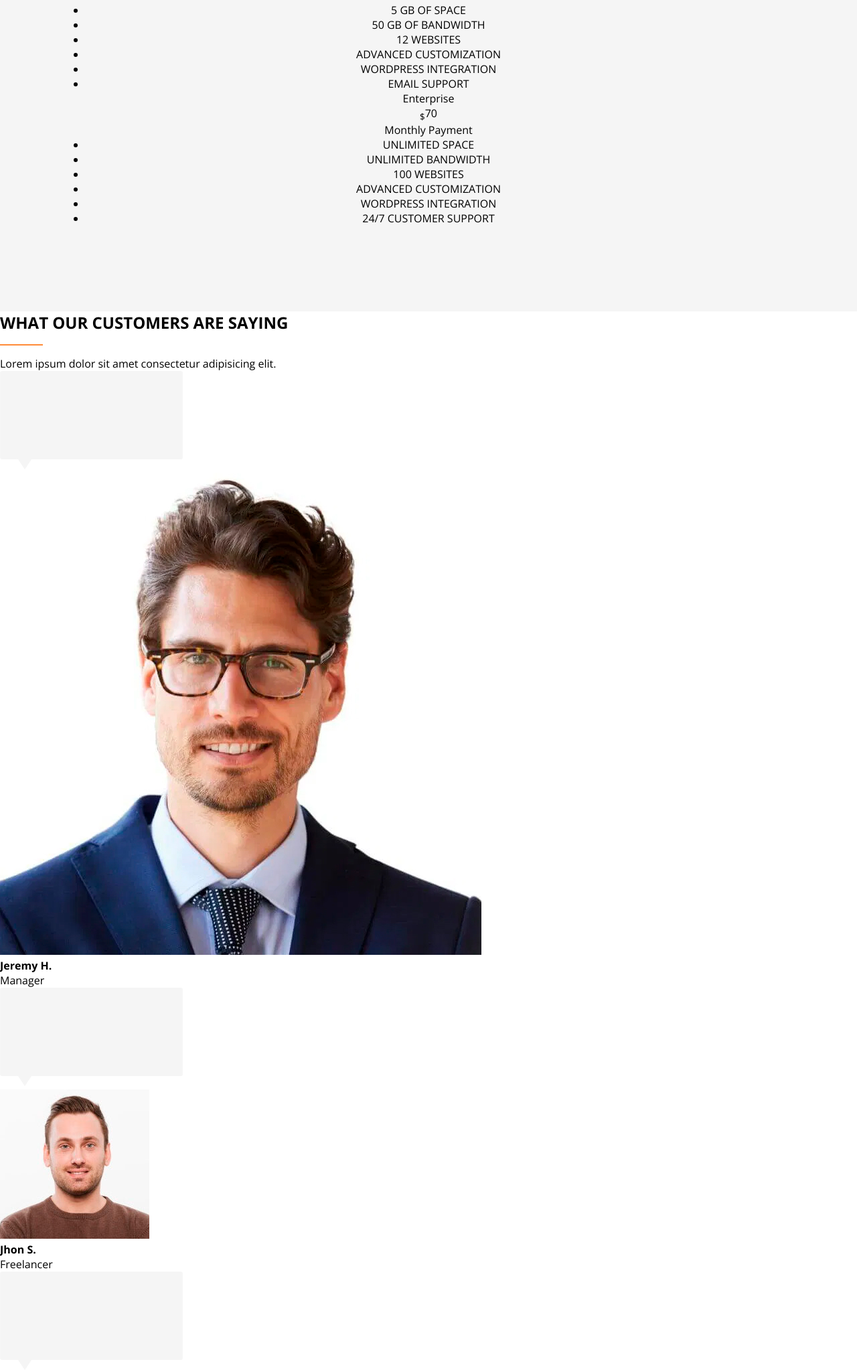
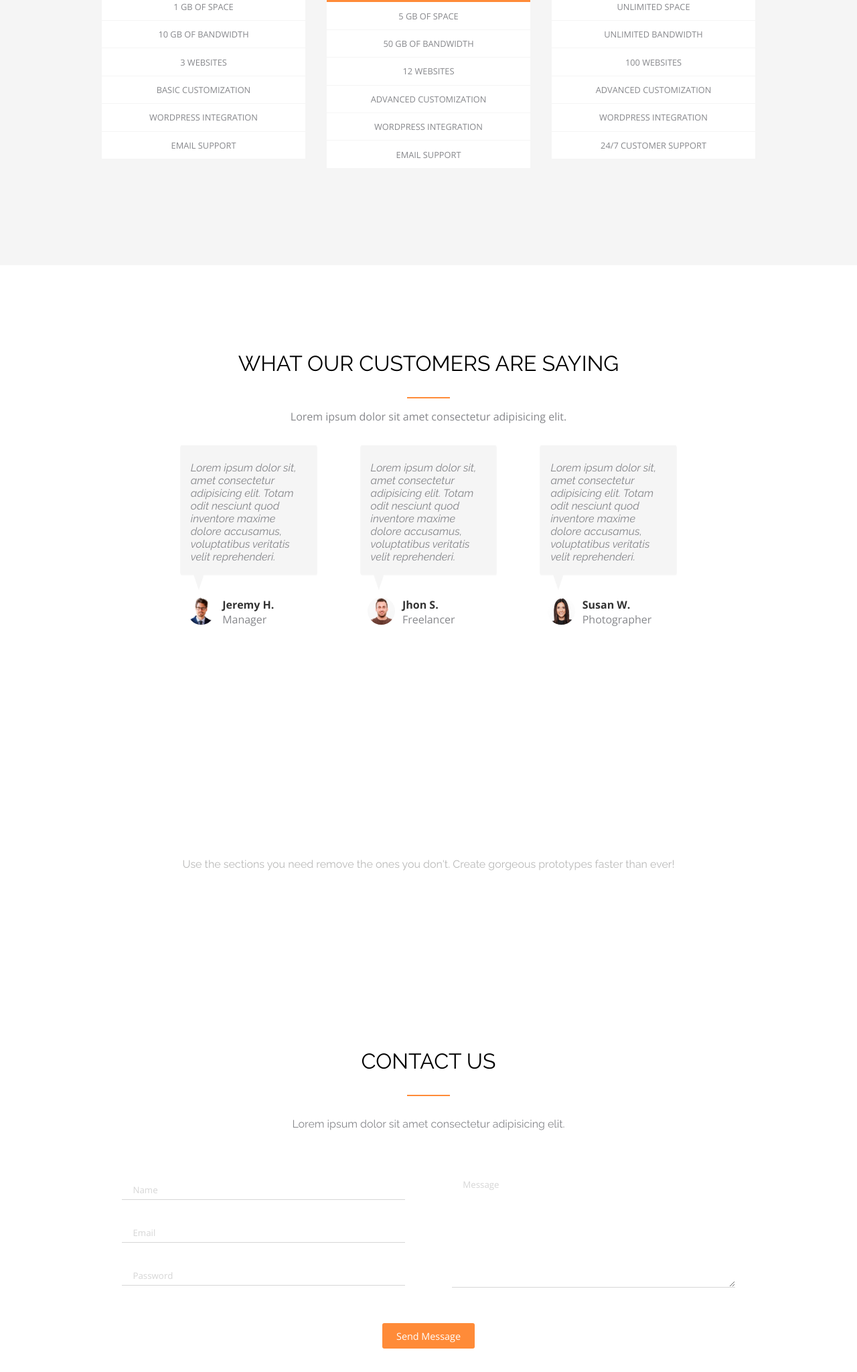
Before and after one commit to AlanGut22/ProyectoAxit-AlanGutierrez-3144886, a plain HTML site: page index.html in a window 1280 px wide. Shown: the part 4145-6194 px from the top of the page at 67% size. Drawn offline with nearby package versions, Linux system fonts and the light colour scheme.

Commit message:
Cuarto commit

```diff
--- a/index.html
+++ b/index.html
@@ -1,11 +1,13 @@
 <!DOCTYPE html>
 <html lang="es">
+
 <head>
 	<meta charset="UTF-8" />
 	<meta name="viewport" content="width=device-width, initial-scale=1.0" />
 	<link rel="stylesheet" href="styles/style.css" />
 	<title>Inicio</title>
 </head>
+
 <body>
 	<header>
 		<nav>
@@ -23,7 +25,9 @@
 				<img src="assets/images/Logo.png" alt="Logo axit">
 				<h1>MODERN AXURE TEMPLATE FOR BEAUTIFUL PROTOTYPES</h1>
 				<hr class="hr-blanco">
-				<p class="parrafo">Lorem ipsum dolor sit, amet consectetur adipisicing elit. Debitis quasi non eaque obcaecati accusantium iure veritatis, quas quod odit ex laborum ea saepe consequuntur commodi dolor unde enim. Sunt, quo.</p>
+				<p class="parrafo">Lorem ipsum dolor sit, amet consectetur adipisicing elit. Debitis quasi non eaque
+					obcaecati accusantium iure veritatis, quas quod odit ex laborum ea saepe consequuntur commodi dolor
+					unde enim. Sunt, quo.</p>
 				<button class="btn-blanco">Download</button>
 			</div>
 			<form action="#">
@@ -67,7 +71,11 @@
 		</div>
 		<div class="texto">
 			<h2>Tabs with soft transitioning effect.</h2>
-			<p>Lorem ipsum, dolor sit amet consectetur adipisicing elit. Quia sunt nihil qui dolor delectus itaque aperiam maxime porro omnis fugiat. Sunt debitis quisquam ab Ratione, alias eligendi eum deleniti corrupti!, Lorem ipsum dolor sit amet consectetur, adipisicing elit.<br><br> deleniti, eaque sapiente explicabo quos aliquid. Cumque, fuga perspiciatis.Temporibus sapiente consectetur sit delectus incidunt!</p>
+			<p>Lorem ipsum, dolor sit amet consectetur adipisicing elit. Quia sunt nihil qui dolor delectus itaque
+				aperiam maxime porro omnis fugiat. Sunt debitis quisquam ab Ratione, alias eligendi eum deleniti
+				corrupti!, Lorem ipsum dolor sit amet consectetur, adipisicing elit.<br><br> deleniti, eaque sapiente
+				explicabo quos aliquid. Cumque, fuga perspiciatis.Temporibus sapiente consectetur sit delectus incidunt!
+			</p>
 			<button class="btn-naranja">Download</button>
 		</div>
 		<div class="imagen">
@@ -84,7 +92,8 @@
 		<div class="texto">
 			<h2>Sub list section</h2>
 			<hr class="hr-naranja">
-			<p class="parrafo">Lorem ipsum dolor sit amet consectetur adipisicing elit. Placeat atque eum repellat quo reiciendis quam optio, voluptates suscipit quia odio magni dolore amet nobis accusantium.</p>
+			<p class="parrafo">Lorem ipsum dolor sit amet consectetur adipisicing elit. Placeat atque eum repellat quo
+				reiciendis quam optio, voluptates suscipit quia odio magni dolore amet nobis accusantium.</p>
 			<div class="list">
 				<div class="list-1">
 					<div class="imagen-1">
@@ -92,7 +101,8 @@
 					</div>
 					<div class="list-2">
 						<p class="titulo">Title</p>
-						<p class="descripcion">Lorem ipsum, dolor sit amet consectetur adipisicing elit. Sapiente consequuntur molestiae magni.</p>
+						<p class="descripcion">Lorem ipsum, dolor sit amet consectetur adipisicing elit. Sapiente
+							consequuntur molestiae magni.</p>
 					</div>
 				</div>
 				<div class="list-1">
@@ -101,7 +111,9 @@
 					</div>
 					<div class="list-2">
 						<p class="titulo">Title</p>
-						<p class="descripcion">Lorem ipsum, dolor sit amet consectetur adipisicing elit. Sapiente consequuntur molestiae magni ad ab magnam explicabo provident ducimus, optio praesentium.</p>
+						<p class="descripcion">Lorem ipsum, dolor sit amet consectetur adipisicing elit. Sapiente
+							consequuntur molestiae magni ad ab magnam explicabo provident ducimus, optio praesentium.
+						</p>
 					</div>
 				</div>
 			</div>
@@ -114,7 +126,10 @@
 		<div class="texto">
 			<h2>Standard Picture Section</h2>
 			<hr class="hr-naranja">
-			<p>Lorem ipsum dolor sit amet consectetur adipisicing elit. Placeat atque eum repellat quo reiciendis quam optio, voluptates suscipit quia odio magni dolore amet nobis accusantium? Sit molestiae possimus repellat odit  consequuntur quae dolore voluptatibus, atque.<br><br>Lorem ipsum, dolor sit amet consectetur adipisicing elit. Illum omnis delectus, debitis ex libero numquam nam quaerat.</p>
+			<p>Lorem ipsum dolor sit amet consectetur adipisicing elit. Placeat atque eum repellat quo reiciendis quam
+				optio, voluptates suscipit quia odio magni dolore amet nobis accusantium? Sit molestiae possimus
+				repellat odit consequuntur quae dolore voluptatibus, atque.<br><br>Lorem ipsum, dolor sit amet
+				consectetur adipisicing elit. Illum omnis delectus, debitis ex libero numquam nam quaerat.</p>
 		</div>
 		<div class="imagen">
 			<img src="assets/images/image3.png" alt="">
@@ -131,17 +146,20 @@
 			<div class="tarjeta">
 				<img src="assets/images/icon2.png" alt="">
 				<p class="titulo"><strong>Thougtful Design</strong></p>
-				<p class="texto">Lorem ipsum, dolor sit amet consectetur adipisicing elit. Illum omnis delectus, debitis ex libero numquam nam quaerat consequuntur quae.</p>
+				<p class="texto">Lorem ipsum, dolor sit amet consectetur adipisicing elit. Illum omnis delectus, debitis
+					ex libero numquam nam quaerat consequuntur quae.</p>
 			</div>
 			<div class="tarjeta">
 				<img src="assets/images/icon3.png" alt="">
 				<p class="titulo"><strong>Well Crafted</strong></p>
-				<p class="texto">Lorem ipsum, dolor sit amet consectetur adipisicing elit. Illum omnis delectus, debitis ex libero numquam nam quaerat consequuntur quae.</p>
+				<p class="texto">Lorem ipsum, dolor sit amet consectetur adipisicing elit. Illum omnis delectus, debitis
+					ex libero numquam nam quaerat consequuntur quae.</p>
 			</div>
 			<div class="tarjeta">
 				<img src="assets/images/icon4.png" alt="">
 				<p class="titulo"><strong>Easy to Customize</strong></p>
-				<p class="texto">Lorem ipsum, dolor sit amet consectetur adipisicing elit. Illum omnis delectus, debitis ex libero numquam nam quaerat consequuntur quae.</p>
+				<p class="texto">Lorem ipsum, dolor sit amet consectetur adipisicing elit. Illum omnis delectus, debitis
+					ex libero numquam nam quaerat consequuntur quae.</p>
 			</div>
 		</div>
 	</section>
@@ -151,12 +169,14 @@
 	<section class="seccion-6">
 		<h2>PRICING OPTIONS</h2>
 		<hr class="hr-naranja">
-		<p>Lorem ipsum dolor sit amet consectetur adipisicing elit.</p>
+		<p class="texto">Lorem ipsum dolor sit amet consectetur adipisicing elit.</p>
 		<div class="tarjetas">
 			<div class="tarjeta">
+				<div class="cabeza">
 					<p class="titulo">Basic</p>
-				<p class="price"><sub>$</sub>0</p>
+					<p class="price"><span>$</span>0</p>
 					<p class="subtitulo">Free for life</p>
+				</div>
 				<ul>
 					<li>1 GB OF SPACE</li>
 					<li>10 GB OF BANDWIDTH</li>
@@ -167,9 +187,11 @@
 				</ul>
 			</div>
 			<div class="tarjeta">
+				<div class="cabeza">
 					<p class="titulo">Professional</p>
-				<p class="price"><sub>$</sub>19</p>
-				<p class="subtitulo">Monthly Payment</p>
+					<p class="price"><span>$</span>19</p>
+					<p class="subtitulo"><i>Monthly Payment</i></p>
+				</div>
 				<p class="especial">OUR MOST POPULAR</p>
 				<ul>
 					<li>5 GB OF SPACE</li>
@@ -181,9 +203,11 @@
 				</ul>
 			</div>
 			<div class="tarjeta">
+				<div class="cabeza">
 					<p class="titulo">Enterprise</p>
-				<p class="price"><sub>$</sub>70</p>
-				<p class="subtitulo">Monthly Payment</p>
+					<p class="price"><span>$</span>70</p>
+					<p class="subtitulo"><i>Monthly Payment</i></p>
+				</div>
 				<ul>
 					<li>UNLIMITED SPACE</li>
 					<li>UNLIMITED BANDWIDTH</li>
@@ -201,27 +225,54 @@
 	<section class="seccion-7">
 		<h2>WHAT OUR CUSTOMERS ARE SAYING</h2>
 		<hr class="hr-naranja">
-		<p>Lorem ipsum dolor sit amet consectetur adipisicing elit.</p>
+		<p class="texto">Lorem ipsum dolor sit amet consectetur adipisicing elit.</p>
 		<div class="tarjetas">
 			<div class="tarjeta">
-				<img src="assets/images/textBubble.png" alt="">
+				<div class="dialogo">
+					<p class="dialogo-1"><i>Lorem ipsum dolor sit, amet consectetur adipisicing elit. Totam odit
+							nesciunt quod inventore maxime dolore accusamus, voluptatibus veritatis velit
+							reprehenderi.</i></p>
+				</div>
 				<div class="persona">
+					<div class="imagen">
 						<img src="assets/images/01.jpg" alt="">
-					<p><strong>Jeremy H.</strong> <br>Manager</p>
+					</div>
+					<div class="nombre">
+						<p class="nom"><strong>Jeremy H.</strong></p>
+						<p class="titulo">Manager</p>
+					</div>
 				</div>
 			</div>
 			<div class="tarjeta">
-				<img src="assets/images/textBubble.png" alt="">
+				<div class="dialogo">
+					<p class="dialogo-1"><i>Lorem ipsum dolor sit, amet consectetur adipisicing elit. Totam odit
+							nesciunt quod inventore maxime dolore accusamus, voluptatibus veritatis velit
+							reprehenderi.</i></p>
+				</div>
 				<div class="persona">
+					<div class="imagen">
 						<img src="assets/images/03.jpg" alt="">
-					<p><strong>Jhon S.</strong> <br>Freelancer</p>
+					</div>
+					<div class="nombre">
+						<p class="nom"><strong>Jhon S.</strong></p>
+						<p class="titulo">Freelancer</p>
+					</div>
 				</div>
 			</div>
 			<div class="tarjeta">
-				<img src="assets/images/textBubble.png" alt="">
+				<div class="dialogo">
+					<p class="dialogo-1"><i>Lorem ipsum dolor sit, amet consectetur adipisicing elit. Totam odit
+							nesciunt quod inventore maxime dolore accusamus, voluptatibus veritatis velit
+							reprehenderi.</i></p>
+				</div>
 				<div class="persona">
+					<div class="imagen">
 						<img src="assets/images/02.jpg" alt="">
-					<p><strong>Susan W.</strong> <br>Photographer</p>
+					</div>
+					<div class="nombre">
+						<p class="nom"><strong>Susan W.</strong></p>
+						<p class="titulo">Photographer</p>
+					</div>
 				</div>
 			</div>
 		</div>
@@ -244,13 +295,15 @@
 			<hr class="hr-naranja">
 			<p>Lorem ipsum dolor sit amet consectetur adipisicing elit.</p>
 			<form action="#">
+				<div class="formu">
 					<div class="inputs">
 						<input type="text" name="nombre" id="nombre" placeholder="Name">
 						<input type="email" name="email" id="email" placeholder="Email">
 						<input type="text" name="subject" id="subject" placeholder="Password">
 					</div>
 					<div class="textarea">
-					<textarea name="mensaje" id="mensaje" placeholder="Message" rows="5"></textarea>
+						<textarea name="mensaje" id="mensaje" placeholder="Message" rows="9"></textarea>
+					</div>
 				</div>
 				<button class="btn-naranja">Send Message</button>
 			</form>
@@ -261,4 +314,5 @@
 		</div>
 	</footer>
 </body>
+
 </html>
--- a/styles/style.css
+++ b/styles/style.css
@@ -381,4 +381,268 @@ header {
 	hr {
 		margin: 1rem auto;
 	}
+
+	.texto {
+		color: #86878B;
+	}
+
+	.tarjetas {
+		display: flex;
+		justify-content: center;
+		align-items: center;
+		margin-top: 4rem;
+
+		.tarjeta {
+			margin: 1rem;
+			width: 19rem;
+
+			.cabeza {
+				background-color: #333333;
+				color: white;
+				border-bottom: 3px solid #FF8B38;
+
+				.titulo {
+					font-weight: 600;
+					padding: 0.7rem;
+					border-bottom: 1px solid white;
+				}
+
+				.price {
+					font-size: 5rem;
+					font-weight: bolder;
+					font-family: "Raleway", sans-serif;
+
+					span {
+						font-size: 2rem;
+					}
+				}
+
+				.subtitulo {
+					color: #A7A7A7;
+					padding: 0.6rem 0 0.9rem;
+					transform: skewX(348deg);
+					font-size: 0.8rem;
+					font-weight: 500;
+				}
+			}
+
+			.especial {
+				background-color: #FF8B38;
+				color: white;
+				font-weight: bolder;
+				font-size: 0.8rem;
+				padding: 0.2rem 0 0.4rem;
+			}
+
+			ul {
+				list-style: none;
+				background-color: white;
+
+				li {
+					padding: 0.7rem;
+					color: #86878B;
+					font-size: 0.8rem;
+					border-bottom: 1px solid #F5F5F5;
+				}
+			}
+		}
+	}
 }
+
+.seccion-7 {
+	background-color: white;
+	padding: 8rem;
+
+	h2 {
+		font-family: "Raleway", sans-serif;
+		font-weight: 400;
+		font-size: 2rem;
+		margin-bottom: 2rem;
+		text-align: center;
+	}
+
+	hr {
+		margin: 1rem auto;
+	}
+
+	.texto {
+		color: #86878B;
+		text-align: center;
+	}
+
+	.tarjetas {
+		display: flex;
+		justify-content: center;
+		align-items: center;
+
+		.tarjeta {
+			margin: 2rem;
+			width: 20%;
+
+			.dialogo {
+				background-image: url(../assets/images/textBubble.png);
+				background-repeat: no-repeat;
+				background-size: 100% 100%;
+				background-position: center;
+				padding: 1.5rem 1rem 2.5rem;
+
+				.dialogo-1 {
+					color: #86878B;
+					font-family: "Raleway", sans-serif;
+				}
+			}
+
+			.persona {
+				display: flex;
+				justify-content: flex-start;
+				margin-top: 0.7rem;
+
+				.imagen {
+					width: 20%;
+					margin: 0 0.7rem;
+
+					img {
+						width: 100%;
+						border-radius: 50%;
+					}
+				}
+
+				.nombre {
+					.nom {
+						color: #333333;
+					}
+
+					.titulo {
+						color: #86878B;
+					}
+				}
+			}
+		}
+	}
+}
+
+.seccion-8 {
+	background: linear-gradient(to top right, rgba(24, 24, 24, 0.685)), url(../assets/images/bg2.png);
+	background-size: cover;
+	background-position: center center;
+	padding: 5rem;
+	text-align: center;
+
+	h2 {
+		font-family: "Raleway", sans-serif;
+		font-weight: 400;
+		font-size: 2rem;
+		margin-bottom: 2rem;
+		text-align: center;
+		color: white;
+	}
+
+	hr {
+		margin: 1rem auto;
+	}
+
+	p {
+		color: #B9B9B8;
+		margin: 2rem 0;
+		font-family: "Raleway", sans-serif;
+	}
+}
+
+footer {
+	background-color: white;
+
+	.contacto {
+		padding: 7rem;
+
+		h3 {
+			font-family: "Raleway", sans-serif;
+			font-weight: 400;
+			font-size: 2rem;
+			margin-bottom: 2rem;
+			text-align: center;
+		}
+
+		hr {
+			margin: 1rem auto;
+		}
+
+		p {
+			color: #86878B;
+			margin: 2rem 0;
+			font-family: "Raleway", sans-serif;
+			text-align: center;
+		}
+	}
+
+	form {
+		background: white;
+		text-align: center;
+
+		.formu {
+			display: flex;
+			justify-content: space-evenly;
+			align-items: center;
+
+			.inputs {
+				display: flex;
+				flex-direction: column;
+				width: 40%;
+
+				input {
+					padding: 0 1rem 0.3rem;
+					margin-top: 2.5rem;
+					border: none;
+					border-bottom: 1px solid #D6D6D6;
+					font-family: "Open Sans", sans-serif;
+					outline: none;
+				}
+
+				input::placeholder {
+					color: #D6D6D6;
+				}
+
+			}
+
+			.textarea {
+				width: 40%;
+
+				textarea {
+					margin-top: 2.5rem;
+					width: 100%;
+					padding-left: 1rem;
+					border: none;
+					border-bottom: 1px solid #D6D6D6;
+					font-family: "Open Sans", sans-serif;
+					outline: none;
+				}
+
+				textarea::placeholder {
+					color: #D6D6D6;
+				}
+			}
+		}
+
+		button {
+			background: #FF9B51;
+			padding: 1rem 0;
+			border: none;
+			color: white;
+			font-size: 0.9rem;
+			font-family: "Open Sans", sans-serif;
+			margin-top: 3rem;
+		}
+	}
+
+	.iconos {
+		background-color: black;
+		padding: 1.5rem;
+		text-align: center;
+
+		p {
+			color: #A3A3A3;
+			margin-top: 0.5rem;
+		}
+	}
+}
+
+/* Responsive */
```
Lines whose indentation alone changed are shown as unchanged.
